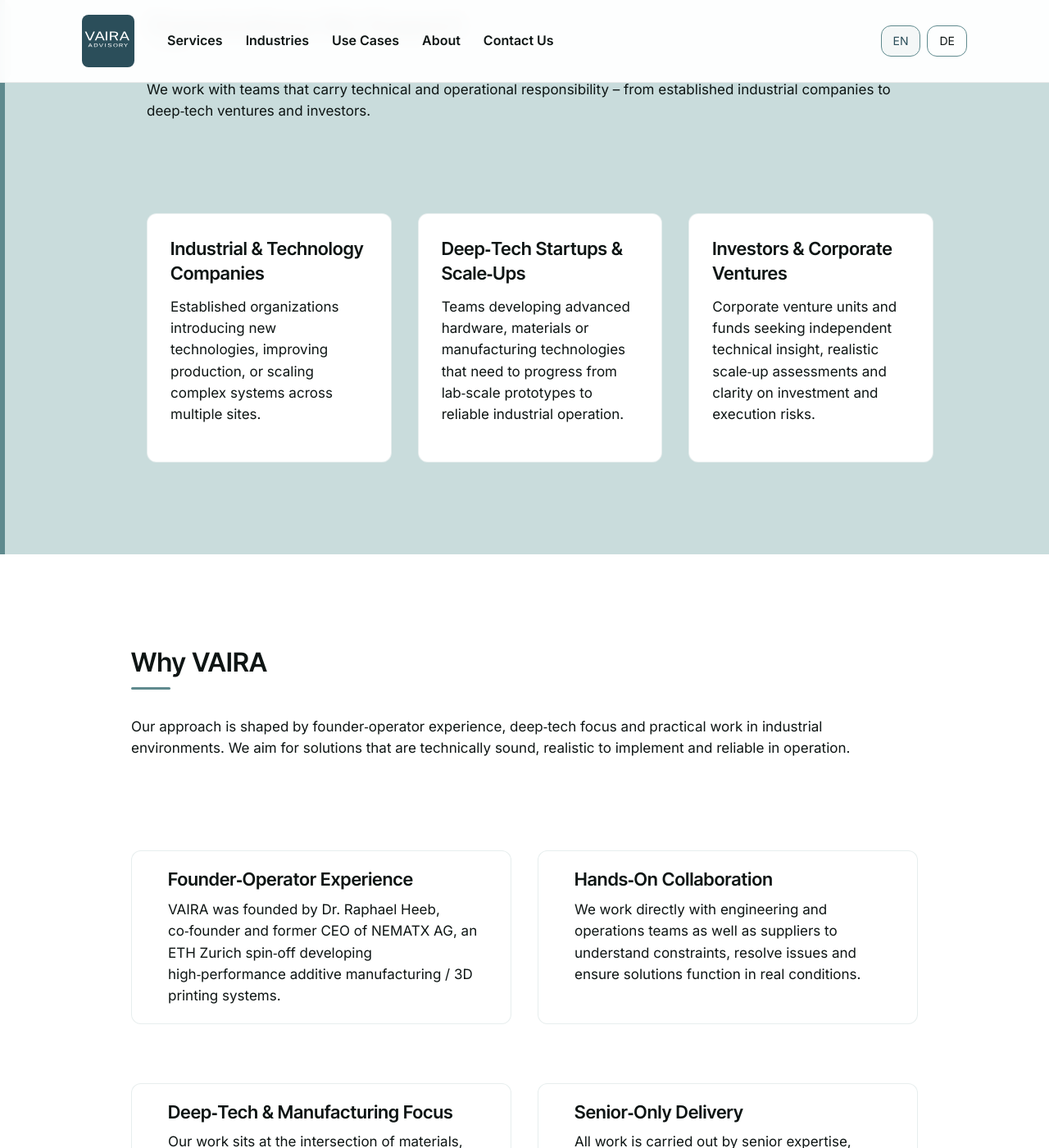
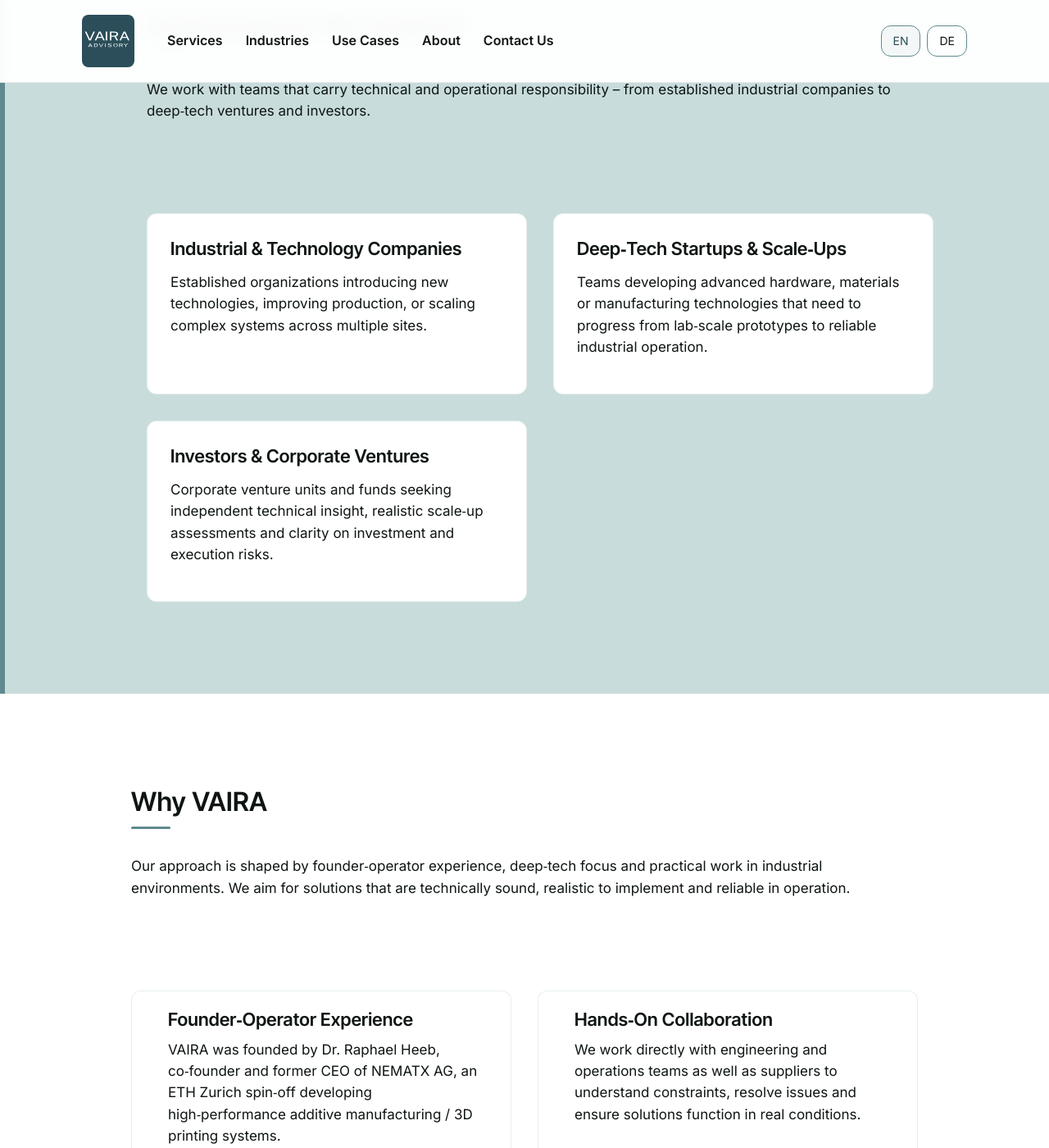
Before and after one commit to raphaelheeb/vaira-advisory, a Jekyll site: the page built from index.html, in a window 1280 px wide and 1400 px high, scrolled down 1433 px. Shown: the whole window at 82% size. Built offline with Jekyll 4.4.1, drawn with Linux system fonts in a browser that asks for light colours.

Commit message:
Update styles.css

```diff
--- a/assets/css/styles.css
+++ b/assets/css/styles.css
@@ -340,7 +340,7 @@
 
 .card-grid {
   display: grid;
-  grid-template-columns: repeat(auto-fit, minmax(280px, 1fr));
+  grid-template-columns: repeat(auto-fit, minmax(300px, 1fr));
   gap: 32px;
 }
 
```
